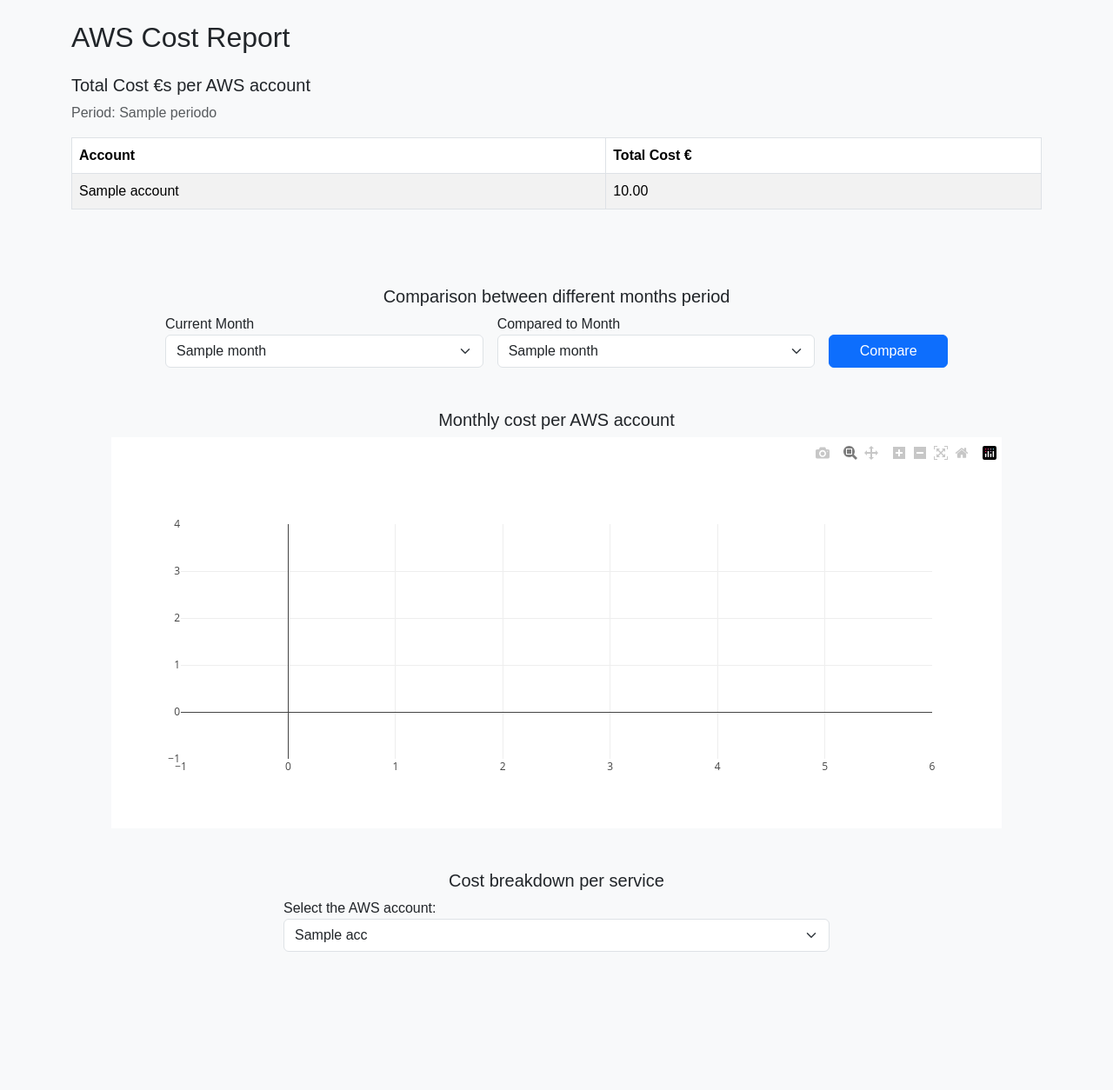
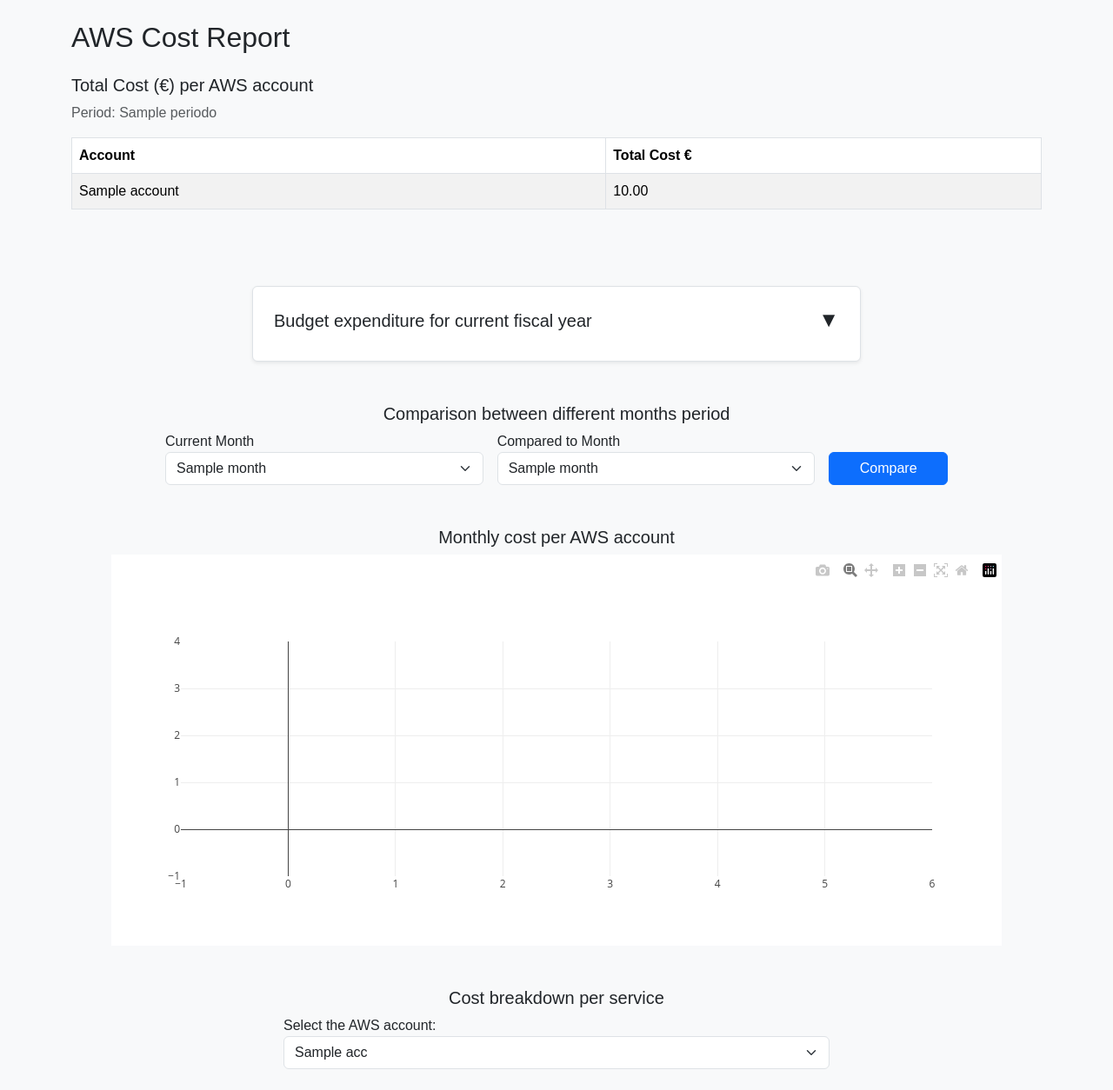
Before and after one commit to alexgplaza/aws_cost, a Flask app: template templates/index.html in a window 1280 px wide. Shown: the whole page at 87% size. Before the commit the page ends 1095 px from the top, so only its background shows below. Run offline with Flask 3, Linux system fonts and the light colour scheme; the template is opened without the code that fills it: most values are stand-ins (such as "Sample title", 1, 10 or a date in 2020); some libraries are stand-ins or nearby versions.

Commit message:
cambios esteticos

```diff
--- a/app.py
+++ b/app.py
@@ -4,6 +4,8 @@
 import plotly
 import json
 import numpy as np
+from datetime import datetime
+
 
 app = Flask(__name__)
 original_df = None  # global temporal para mantener los datos cargados (solo en memoria)
@@ -288,6 +290,50 @@
         mimetype="application/json"
     )
 
+from datetime import datetime
+
+@app.route("/fiscal_usage", methods=["POST"])
+def fiscal_usage():
+    global original_df
+
+    if original_df is None:
+        return jsonify({"error": "No data uploaded"}), 400
+
+    data = request.get_json()
+    budget = data.get("budget")
+
+    try:
+        budget = float(budget)
+    except (TypeError, ValueError):
+        return jsonify({"error": "Invalid budget value"}), 400
+
+    # Calcular rango fiscal: abril del año actual a marzo del siguiente
+    now = datetime.now()
+    fiscal_start = datetime(now.year, 4, 1)
+    fiscal_end = datetime(now.year + 1, 3, 31)
+
+    df = original_df.copy()
+
+    # Convertir fechas
+    df["DateParsed"] = pd.to_datetime(df["Usage Start Date"], format="%d/%m/%Y", errors="coerce")
+
+    # Filtrar por el rango fiscal
+    df_fiscal = df[(df["DateParsed"] >= fiscal_start) & (df["DateParsed"] <= fiscal_end)]
+
+    # Calcular total
+    df_fiscal["Total"] = df_fiscal["Usage Amount"] + df_fiscal["Tax"] + df_fiscal["Edp Discount"]
+    total_spent = df_fiscal["Total"].sum()
+
+    # Calcular porcentaje de uso
+    used_pct = round((total_spent / budget) * 100, 2) if budget > 0 else 0.0
+
+    return jsonify({
+        "used_pct": used_pct,
+        "total_spent": round(total_spent, 2)
+    })
+
+
+
 
 
 if __name__ == "__main__":
--- a/static/main.js
+++ b/static/main.js
@@ -80,3 +80,64 @@
 
 
   });
+
+
+// Mostrar/ocultar sección de presupuesto
+function toggleBudgetSection() {
+    const section = document.getElementById("budgetSection");
+    const arrow = document.getElementById("arrowToggle");
+    const visible = section.style.display === "block";
+    section.style.display = visible ? "none" : "block";
+    arrow.textContent = visible ? "▼" : "▲";
+}
+
+// Activar botón solo si hay valor
+document.addEventListener("DOMContentLoaded", () => {
+    const input = document.getElementById("fiscalBudget");
+    const button = document.getElementById("calculateBudgetBtn");
+
+    if (input && button) {
+        input.addEventListener("input", () => {
+            button.disabled = input.value.trim() === "";
+        });
+
+        button.addEventListener("click", () => {
+            const budget = parseFloat(input.value);
+            if (isNaN(budget) || budget <= 0) {
+                alert("Please enter a valid positive budget.");
+                return;
+            }
+
+            fetch("/fiscal_usage", {
+                method: "POST",
+                headers: { "Content-Type": "application/json" },
+                body: JSON.stringify({ budget })
+            })
+            .then(res => res.json())
+            .then(data => {
+                const spent = data.total_spent;
+                const used_pct = data.used_pct;
+
+                document.getElementById("spentAmount").textContent = `${spent.toFixed(2)} €`;
+
+                const bar = document.getElementById("budgetProgress");
+                bar.style.width = `${used_pct}%`;
+                bar.textContent = `${used_pct}%`;
+
+                if (used_pct >= 90) {
+                    bar.className = "progress-bar bg-danger";
+                } else if (used_pct >= 70) {
+                    bar.className = "progress-bar bg-warning";
+                } else {
+                    bar.className = "progress-bar bg-success";
+                }
+
+                document.getElementById("budgetResult").style.display = "block";
+            })
+            .catch(error => {
+                console.error("Error calculating fiscal usage:", error);
+                alert("Something went wrong calculating budget usage.");
+            });
+        });
+    }
+});
--- a/static/styles.css
+++ b/static/styles.css
@@ -35,3 +35,11 @@
 .justify-content-center {
     justify-content: center !important;
 }
+
+#budgetSection input {
+    min-width: 100px;
+}
+
+#budgetSection .btn {
+    margin-top: 6px;
+}
--- a/templates/index.html
+++ b/templates/index.html
@@ -25,7 +25,7 @@
     <!-- Tabla de totales -->
     {% if table_data %}
     <div id="results" class="mt-4">
-        <h5>Total Cost €s per AWS account</h5>
+        <h5>Total Cost (€) per AWS account</h5>
         <p class="text-muted">Period: {{ periodo }}</p>
         <div class="table-responsive"></div>
             <table class="table table-bordered table-striped">
@@ -46,6 +46,39 @@
             </table>
         </div>
     </div>
+
+    <!-- Budget expenditure section -->
+    <div class="mt-5 d-flex justify-content-center">
+        <div class="p-4 border rounded bg-white shadow-sm" style="max-width: 700px; width: 100%;">
+            <h5 style="cursor: pointer;" onclick="toggleBudgetSection()" class="d-flex justify-content-between align-items-center">
+                Budget expenditure for current fiscal year
+                <span id="arrowToggle" style="font-size: 1.2em;">▼</span>
+            </h5>
+
+            <div id="budgetSection" style="display: none;" class="mt-3">
+                <div class="row align-items-end g-2">
+                    <div class="col-md-8">
+                        <label for="fiscalBudget" class="form-label">Budget allocated (€):</label>
+                        <input type="number" class="form-control" id="fiscalBudget" placeholder="Enter amount in euros">
+                    </div>
+                    <div class="col-md-4">
+                        <button id="calculateBudgetBtn" class="btn btn-success w-100">Calculate</button>
+                    </div>
+                </div>
+
+                <div id="budgetResult" class="mt-4" style="display: none;">
+                    <p>Total spent: <strong id="spentAmount">0 €</strong></p>
+                    <div class="progress">
+                        <div id="budgetProgress" class="progress-bar" role="progressbar"
+                            style="width: 0%;" aria-valuemin="0" aria-valuemax="100">
+                            0%
+                        </div>
+                    </div>
+                </div>
+            </div>
+        </div>
+    </div>
+
 
     <!-- Comparación entre meses -->
     {% if months %}
```
